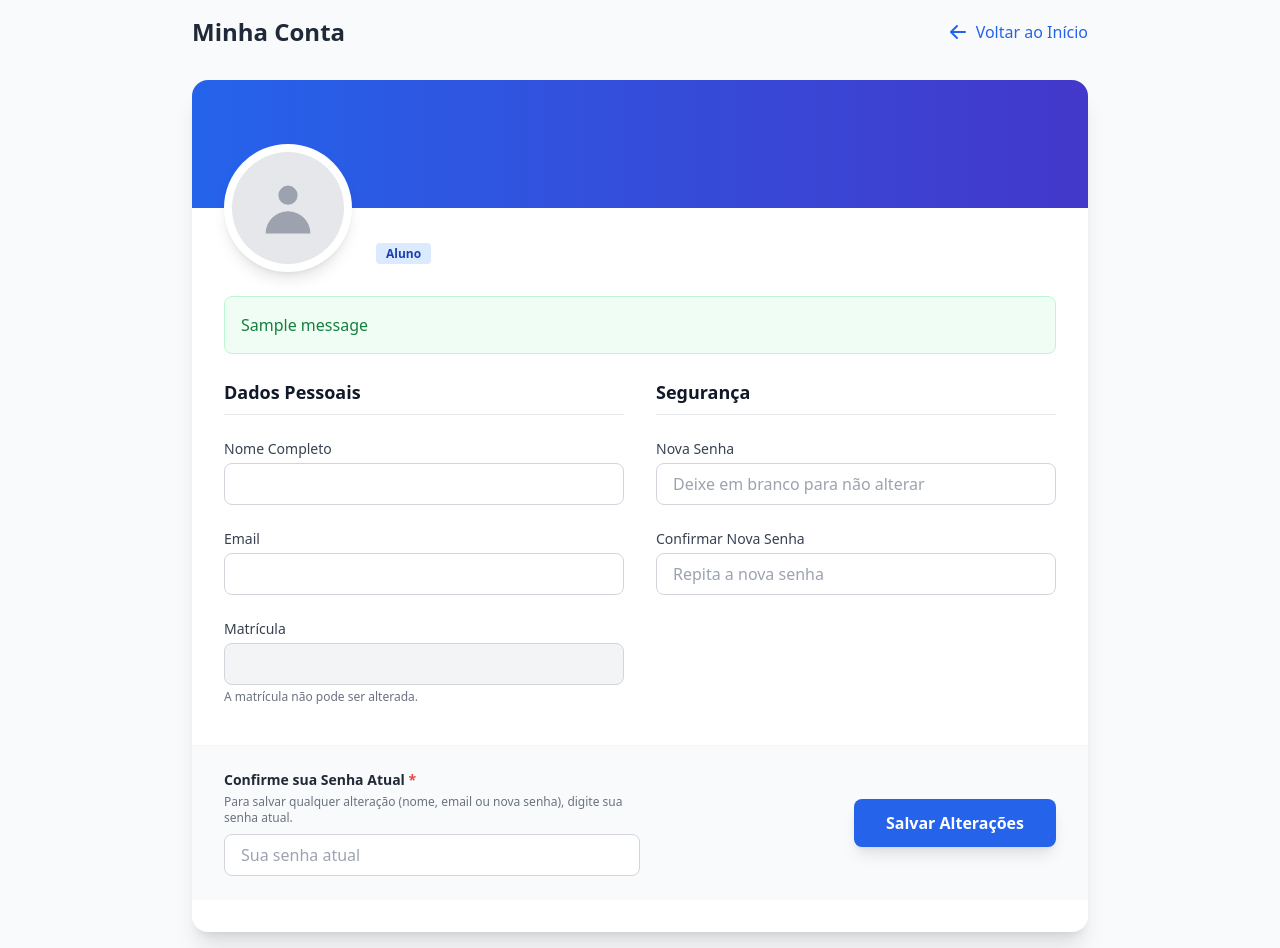
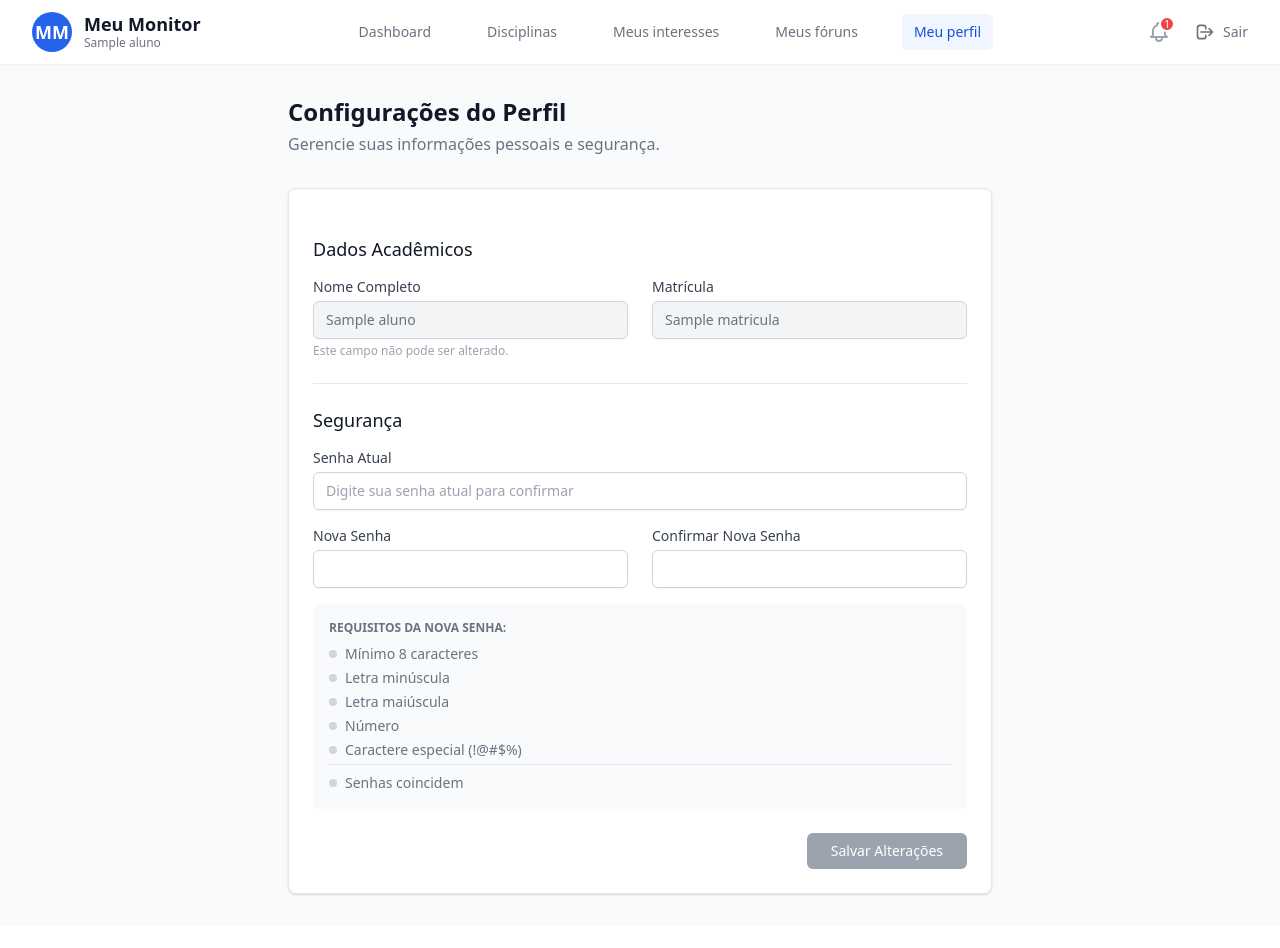
Before and after one commit to AndreTharssysMarquesSoares/MeuMonitor, a Django app: template core/templates/core/perfil.html in a window 1280 px wide. After the commit the page ends 896 px from the top, so only its background shows below. Run offline with Django 5.2, Linux system fonts and the light colour scheme; the template is opened without the code that fills it: most values are stand-ins (such as "Sample title", 1, 10 or a date in 2020); one stand-in notice (Sample message) is shown; some libraries are stand-ins or nearby versions.

Commit message:
Feat: Cria tela de perfil com validação de senha forte

```diff
--- a/core/templates/core/perfil.html
+++ b/core/templates/core/perfil.html
@@ -6,104 +6,197 @@
     <title>Meu Perfil - Meu Monitor</title>
     <script src="https://cdn.tailwindcss.com"></script>
 </head>
-<body class="min-h-screen bg-gray-50 p-4">
+<body class="bg-gray-50 min-h-screen font-sans">
 
-    <div class="max-w-4xl mx-auto">
-
-        <div class="flex items-center justify-between mb-8">
-            <h1 class="text-2xl font-bold text-gray-800">Minha Conta</h1>
-            <a href="/" class="text-blue-600 hover:text-blue-800 font-medium flex items-center gap-2">
-                <svg xmlns="http://www.w3.org/2000/svg" class="h-5 w-5" viewBox="0 0 20 20" fill="currentColor"><path fill-rule="evenodd" d="M9.707 16.707a1 1 0 01-1.414 0l-6-6a1 1 0 010-1.414l6-6a1 1 0 011.414 1.414L5.414 9H17a1 1 0 110 2H5.414l4.293 4.293a1 1 0 010 1.414z" clip-rule="evenodd" /></svg>
-                Voltar ao Início
-            </a>
-        </div>
-
-        <div class="bg-white rounded-2xl shadow-xl overflow-hidden">
-
-            <div class="h-32 bg-gradient-to-r from-blue-600 to-indigo-700"></div>
-
-            <div class="px-8 pb-8">
-                <div class="relative flex items-end -mt-16 mb-6">
-                    <div class="w-32 h-32 bg-white rounded-full p-2 shadow-lg">
-                        <div class="w-full h-full bg-gray-200 rounded-full flex items-center justify-center text-gray-400">
-                            <svg xmlns="http://www.w3.org/2000/svg" class="h-16 w-16" viewBox="0 0 20 20" fill="currentColor"><path fill-rule="evenodd" d="M10 9a3 3 0 100-6 3 3 0 000 6zm-7 9a7 7 0 1114 0H3z" clip-rule="evenodd" /></svg>
-                        </div>
-                    </div>
-                    <div class="ml-6 mb-2">
-                        <h2 class="text-2xl font-bold text-gray-800">{{ user.nome }}</h2>
-                        <span class="bg-blue-100 text-blue-800 text-xs font-semibold px-2.5 py-0.5 rounded">Aluno</span>
+    <header class="bg-white shadow-sm sticky top-0 z-50">
+        <div class="max-w-7xl mx-auto px-4 sm:px-6 lg:px-8">
+            <div class="flex justify-between h-16">
+                <div class="flex items-center gap-3">
+                    <div class="w-10 h-10 bg-blue-600 rounded-full flex items-center justify-center text-white font-bold text-lg">MM</div>
+                    <div>
+                        <h1 class="text-gray-900 font-bold text-lg leading-tight">Meu Monitor</h1>
+                        <p class="text-xs text-gray-500">{{ aluno.nome_completo }}</p>
                     </div>
                 </div>
 
-                {% if messages %}
-                    {% for message in messages %}
-                        <div class="mb-6 p-4 rounded-lg {% if message.tags == 'error' %}bg-red-50 text-red-700 border-red-200{% else %}bg-green-50 text-green-700 border-green-200{% endif %} border">
-                            {{ message }}
+                <nav class="hidden md:flex space-x-8 items-center">
+                    <a href="{% url 'dashboard' %}" class="text-gray-500 hover:text-gray-900 px-3 py-2 rounded-md text-sm font-medium">Dashboard</a>
+                    <a href="{% url 'disciplinas' %}" class="text-gray-500 hover:text-gray-900 px-3 py-2 rounded-md text-sm font-medium">Disciplinas</a>
+                    <a href="#" class="text-gray-500 hover:text-gray-900 px-3 py-2 rounded-md text-sm font-medium">Meus interesses</a>
+                    <a href="#" class="text-gray-500 hover:text-gray-900 px-3 py-2 rounded-md text-sm font-medium">Meus fóruns</a>
+                    <a href="{% url 'perfil' %}" class="bg-blue-50 text-blue-700 px-3 py-2 rounded-md text-sm font-medium">Meu perfil</a>
+                </nav>
+
+                <div class="flex items-center gap-4">
+                    <button class="relative p-2 text-gray-400 hover:text-gray-500">
+                        <span class="absolute top-1 right-1 h-4 w-4 bg-red-500 rounded-full text-[10px] text-white flex items-center justify-center border-2 border-white">1</span>
+                        <svg class="h-6 w-6" fill="none" viewBox="0 0 24 24" stroke="currentColor"><path stroke-linecap="round" stroke-linejoin="round" stroke-width="2" d="M15 17h5l-1.405-1.405A2.032 2.032 0 0118 14.158V11a6.002 6.002 0 00-4-5.659V5a2 2 0 10-4 0v.341C7.67 6.165 6 8.388 6 11v3.159c0 .538-.214 1.055-.595 1.436L4 17h5m6 0v1a3 3 0 11-6 0v-1m6 0H9" /></svg>
+                    </button>
+                    <a href="{% url 'login' %}" class="flex items-center gap-2 text-gray-500 hover:text-red-600 text-sm font-medium">
+                        <svg class="h-5 w-5" fill="none" viewBox="0 0 24 24" stroke="currentColor"><path stroke-linecap="round" stroke-linejoin="round" stroke-width="2" d="M17 16l4-4m0 0l-4-4m4 4H7m6 4v1a3 3 0 01-3 3H6a3 3 0 01-3-3V7a3 3 0 013-3h4a3 3 0 013 3v1" /></svg>
+                        Sair
+                    </a>
+                </div>
+            </div>
+        </div>
+    </header>
+
+    <main class="max-w-3xl mx-auto px-4 sm:px-6 lg:px-8 py-8">
+
+        <div class="mb-8">
+            <h2 class="text-2xl font-bold text-gray-900">Configurações do Perfil</h2>
+            <p class="text-gray-500 mt-1">Gerencie suas informações pessoais e segurança.</p>
+        </div>
+
+        {% if sucesso %}
+        <div class="mb-6 bg-green-50 border-l-4 border-green-500 p-4 rounded-md">
+            <div class="flex">
+                <div class="flex-shrink-0">
+                    <svg class="h-5 w-5 text-green-400" fill="currentColor" viewBox="0 0 20 20"><path fill-rule="evenodd" d="M10 18a8 8 0 100-16 8 8 0 000 16zm3.707-9.293a1 1 0 00-1.414-1.414L9 10.586 7.707 9.293a1 1 0 00-1.414 1.414l2 2a1 1 0 001.414 0l4-4z" clip-rule="evenodd"/></svg>
+                </div>
+                <div class="ml-3">
+                    <p class="text-sm text-green-700 font-medium">Senha alterada com sucesso!</p>
+                </div>
+            </div>
+        </div>
+        {% endif %}
+
+        <div class="bg-white shadow rounded-lg overflow-hidden border border-gray-200">
+            <form method="POST" action="{% url 'perfil' %}" class="p-6 space-y-6">
+                {% csrf_token %}
+
+                <div>
+                    <h3 class="text-lg font-medium leading-6 text-gray-900 mb-4">Dados Acadêmicos</h3>
+                    <div class="grid grid-cols-1 md:grid-cols-2 gap-6">
+
+                        <div>
+                            <label class="block text-sm font-medium text-gray-700">Nome Completo</label>
+                            <input type="text" value="{{ aluno.nome_completo }}" disabled
+                                class="mt-1 block w-full rounded-md border-gray-300 bg-gray-100 text-gray-500 shadow-sm cursor-not-allowed sm:text-sm px-3 py-2 border">
+                            <p class="mt-1 text-xs text-gray-400">Este campo não pode ser alterado.</p>
                         </div>
-                    {% endfor %}
-                {% endif %}
 
-                <form method="POST" action="{% url 'perfil' %}">
-                    {% csrf_token %}
+                        <div>
+                            <label class="block text-sm font-medium text-gray-700">Matrícula</label>
+                            <input type="text" value="{{ aluno.matricula }}" disabled
+                                class="mt-1 block w-full rounded-md border-gray-300 bg-gray-100 text-gray-500 shadow-sm cursor-not-allowed sm:text-sm px-3 py-2 border">
+                        </div>
+                    </div>
+                </div>
 
-                    <div class="grid grid-cols-1 md:grid-cols-2 gap-8">
+                <hr class="border-gray-200">
 
-                        <div class="space-y-6">
-                            <h3 class="text-lg font-semibold text-gray-900 border-b pb-2">Dados Pessoais</h3>
+                <div>
+                    <h3 class="text-lg font-medium leading-6 text-gray-900 mb-4">Segurança</h3>
 
+                    <div class="space-y-4">
+                        <div>
+                            <label for="senha_antiga" class="block text-sm font-medium text-gray-700">Senha Atual</label>
+                            <input type="password" name="senha_antiga" id="senha_antiga" required
+                                class="mt-1 block w-full rounded-md border-gray-300 shadow-sm focus:border-blue-500 focus:ring-blue-500 sm:text-sm px-3 py-2 border"
+                                placeholder="Digite sua senha atual para confirmar">
+                        </div>
+
+                        <div class="grid grid-cols-1 md:grid-cols-2 gap-6">
                             <div>
-                                <label class="block text-sm font-medium text-gray-700 mb-1">Nome Completo</label>
-                                <input type="text" name="nome" value="{{ user.nome }}" class="w-full px-4 py-2 border border-gray-300 rounded-lg focus:ring-2 focus:ring-blue-500 outline-none" required>
+                                <label for="nova_senha" class="block text-sm font-medium text-gray-700">Nova Senha</label>
+                                <input type="password" name="nova_senha" id="nova_senha" required onkeyup="validarSenha()"
+                                    class="mt-1 block w-full rounded-md border-gray-300 shadow-sm focus:border-blue-500 focus:ring-blue-500 sm:text-sm px-3 py-2 border">
                             </div>
 
                             <div>
-                                <label class="block text-sm font-medium text-gray-700 mb-1">Email</label>
-                                <input type="email" name="email" value="{{ user.email }}" class="w-full px-4 py-2 border border-gray-300 rounded-lg focus:ring-2 focus:ring-blue-500 outline-none" required>
-                            </div>
-
-                            <div>
-                                <label class="block text-sm font-medium text-gray-700 mb-1">Matrícula</label>
-                                <input type="text" value="{{ user.matricula }}" class="w-full px-4 py-2 bg-gray-100 border border-gray-300 rounded-lg text-gray-500 cursor-not-allowed" readonly>
-                                <p class="text-xs text-gray-500 mt-1">A matrícula não pode ser alterada.</p>
+                                <label for="confirmar_senha" class="block text-sm font-medium text-gray-700">Confirmar Nova Senha</label>
+                                <input type="password" name="confirmar_senha" id="confirmar_senha" required onkeyup="validarSenha()"
+                                    class="mt-1 block w-full rounded-md border-gray-300 shadow-sm focus:border-blue-500 focus:ring-blue-500 sm:text-sm px-3 py-2 border">
                             </div>
                         </div>
 
-                        <div class="space-y-6">
-                            <h3 class="text-lg font-semibold text-gray-900 border-b pb-2">Segurança</h3>
-
-                            <div>
-                                <label class="block text-sm font-medium text-gray-700 mb-1">Nova Senha</label>
-                                <input type="password" name="nova_senha" class="w-full px-4 py-2 border border-gray-300 rounded-lg focus:ring-2 focus:ring-blue-500 outline-none" placeholder="Deixe em branco para não alterar">
-                            </div>
-
-                            <div>
-                                <label class="block text-sm font-medium text-gray-700 mb-1">Confirmar Nova Senha</label>
-                                <input type="password" name="confirmar_senha" class="w-full px-4 py-2 border border-gray-300 rounded-lg focus:ring-2 focus:ring-blue-500 outline-none" placeholder="Repita a nova senha">
-                            </div>
+                        <div class="bg-gray-50 rounded-md p-4 mt-2">
+                            <p class="text-xs text-gray-500 mb-2 font-semibold uppercase">Requisitos da nova senha:</p>
+                            <ul class="text-sm space-y-1">
+                                <li id="req-tamanho" class="text-gray-500 flex items-center gap-2">
+                                    <span class="w-2 h-2 rounded-full bg-gray-300"></span> Mínimo 8 caracteres
+                                </li>
+                                <li id="req-minuscula" class="text-gray-500 flex items-center gap-2">
+                                    <span class="w-2 h-2 rounded-full bg-gray-300"></span> Letra minúscula
+                                </li>
+                                <li id="req-maiuscula" class="text-gray-500 flex items-center gap-2">
+                                    <span class="w-2 h-2 rounded-full bg-gray-300"></span> Letra maiúscula
+                                </li>
+                                <li id="req-numero" class="text-gray-500 flex items-center gap-2">
+                                    <span class="w-2 h-2 rounded-full bg-gray-300"></span> Número
+                                </li>
+                                <li id="req-especial" class="text-gray-500 flex items-center gap-2">
+                                    <span class="w-2 h-2 rounded-full bg-gray-300"></span> Caractere especial (!@#$%)
+                                </li>
+                                <li id="req-igual" class="text-gray-500 flex items-center gap-2 mt-2 pt-2 border-t border-gray-200">
+                                    <span class="w-2 h-2 rounded-full bg-gray-300"></span> Senhas coincidem
+                                </li>
+                            </ul>
                         </div>
                     </div>
+                </div>
 
-                    <div class="mt-10 pt-6 border-t border-gray-100 bg-gray-50 -mx-8 px-8 py-6">
-                        <div class="flex flex-col md:flex-row items-center justify-between gap-4">
-                            <div class="w-full md:w-1/2">
-                                <label class="block text-sm font-bold text-gray-800 mb-1">
-                                    Confirme sua Senha Atual <span class="text-red-500">*</span>
-                                </label>
-                                <p class="text-xs text-gray-500 mb-2">Para salvar qualquer alteração (nome, email ou nova senha), digite sua senha atual.</p>
-                                <input type="password" name="senha_atual" class="w-full px-4 py-2 border border-gray-300 rounded-lg focus:ring-2 focus:ring-blue-500 outline-none" placeholder="Sua senha atual" required>
-                            </div>
+                <div class="flex justify-end">
+                    <button type="submit" id="btn-salvar" disabled
+                        class="bg-gray-400 text-white px-6 py-2 rounded-md font-medium text-sm transition-colors cursor-not-allowed">
+                        Salvar Alterações
+                    </button>
+                </div>
+            </form>
+        </div>
+    </main>
 
-                            <div class="w-full md:w-auto flex items-end">
-                                <button type="submit" class="w-full md:w-auto bg-blue-600 hover:bg-blue-700 text-white font-bold py-3 px-8 rounded-lg shadow-lg transition-colors">
-                                    Salvar Alterações
-                                </button>
-                            </div>
-                        </div>
-                    </div>
+    <script>
+        function validarSenha() {
+            const senha = document.getElementById('nova_senha').value;
+            const confirmacao = document.getElementById('confirmar_senha').value;
+            const btn = document.getElementById('btn-salvar');
 
-                </form>
-            </div>
-        </div>
-    </div>
+            // Regras (Regex)
+            const temTamanho = senha.length >= 8;
+            const temMaiuscula = /[A-Z]/.test(senha);
+            const temMinuscula = /[a-z]/.test(senha); // NOVA REGRA
+            const temNumero = /[0-9]/.test(senha);
+            const temEspecial = /[!@#$%^&*(),.?":{}|<>]/.test(senha);
+            const senhasIguais = senha === confirmacao && senha.length > 0;
+
+            // Atualiza visual do checklist
+            atualizarItem('req-tamanho', temTamanho);
+            atualizarItem('req-maiuscula', temMaiuscula);
+            atualizarItem('req-minuscula', temMinuscula); // ATUALIZA O VISUAL
+            atualizarItem('req-numero', temNumero);
+            atualizarItem('req-especial', temEspecial);
+            atualizarItem('req-igual', senhasIguais);
+
+            // Libera ou Bloqueia botão (Adicionei temMinuscula aqui também)
+            if (temTamanho && temMaiuscula && temMinuscula && temNumero && temEspecial && senhasIguais) {
+                btn.disabled = false;
+                btn.classList.remove('bg-gray-400', 'cursor-not-allowed');
+                btn.classList.add('bg-blue-600', 'hover:bg-blue-700', 'cursor-pointer');
+            } else {
+                btn.disabled = true;
+                btn.classList.add('bg-gray-400', 'cursor-not-allowed');
+                btn.classList.remove('bg-blue-600', 'hover:bg-blue-700', 'cursor-pointer');
+            }
+        }
+
+        function atualizarItem(id, valido) {
+            const item = document.getElementById(id);
+            const bolinha = item.querySelector('span');
+
+            if (valido) {
+                item.classList.remove('text-gray-500');
+                item.classList.add('text-green-600', 'font-medium');
+                bolinha.classList.remove('bg-gray-300');
+                bolinha.classList.add('bg-green-500');
+            } else {
+                item.classList.add('text-gray-500');
+                item.classList.remove('text-green-600', 'font-medium');
+                bolinha.classList.add('bg-gray-300');
+                bolinha.classList.remove('bg-green-500');
+            }
+        }
+    </script>
 </body>
 </html>
```
